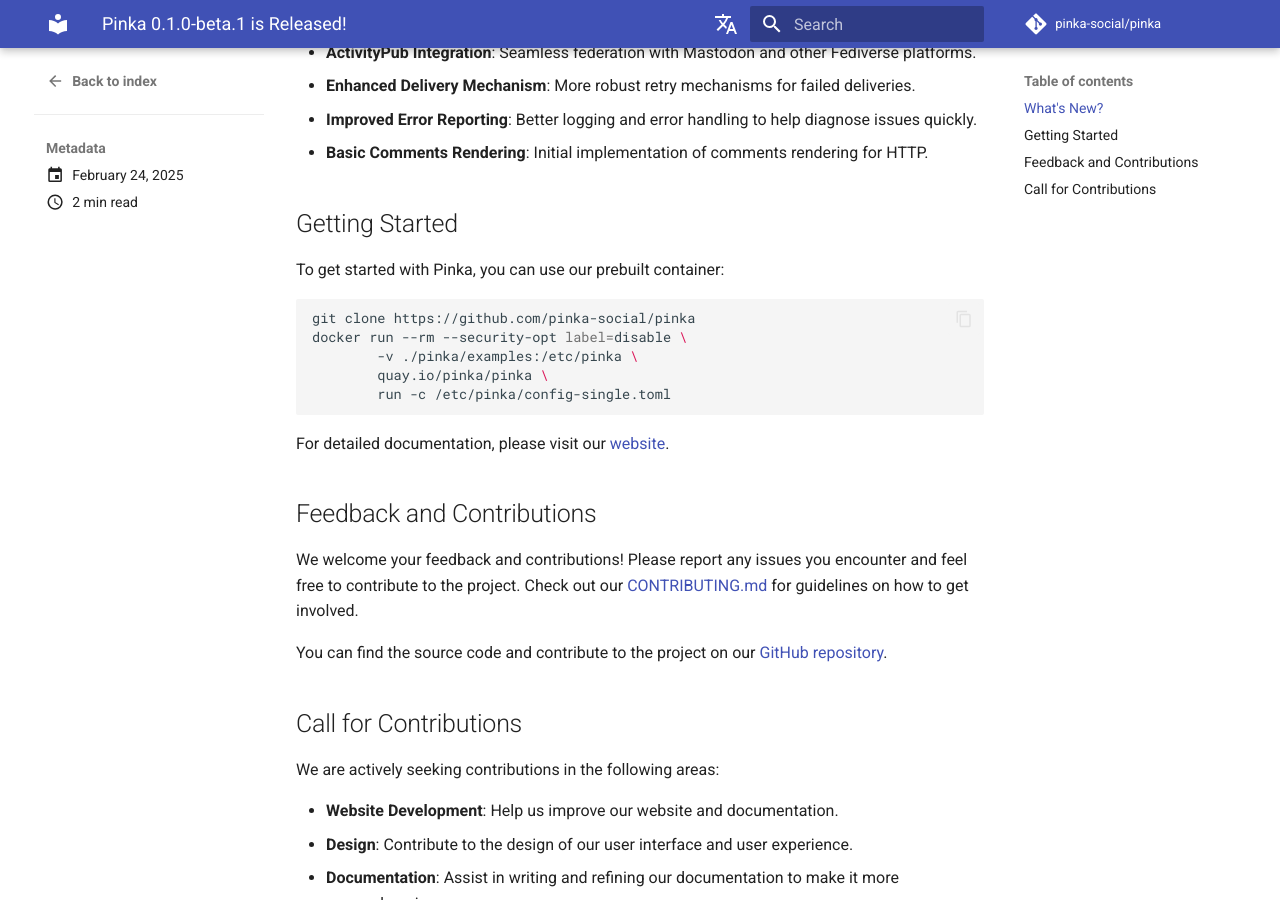
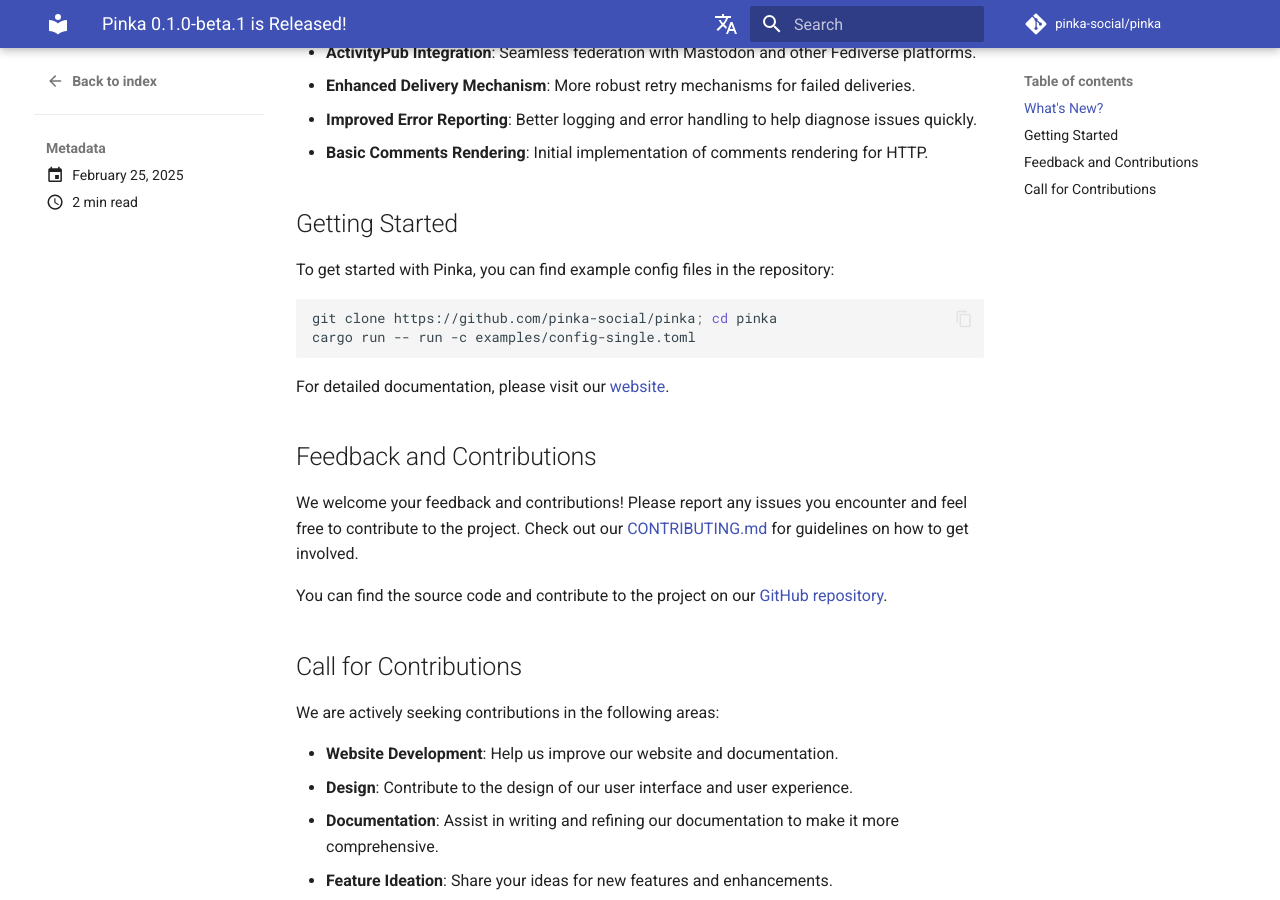
Before and after one commit to pinka-social/pinka, an MkDocs documentation site: the page built from docs/docs/blog/posts/v0_1_0_beta_1_release.md, in a window 1280 px wide and 900 px high, scrolled down 375 px. Built offline with MkDocs 1.6.1 and Material for MkDocs 9.7.7, drawn with Linux system fonts in a browser that asks for light colours; comment, search, counter and statistics services are not loaded.

Commit message:
docs: update blog post

````diff
--- a/docs/docs/blog/posts/v0_1_0_beta_1_release.md
+++ b/docs/docs/blog/posts/v0_1_0_beta_1_release.md
@@ -1,6 +1,6 @@
 ---
 slug: v0_1_0_beta_1_release
-date: 2025-02-24
+date: 2025-02-25
 ---
 
 
@@ -19,14 +19,11 @@ In this beta release, we've focused on enhancing the robustness and reliability
 
 ## Getting Started
 
-To get started with Pinka, you can use our prebuilt container:
+To get started with Pinka, you can find example config files in the repository:
 
 ```bash
-git clone https://github.com/pinka-social/pinka
-docker run --rm --security-opt label=disable \
-        -v ./pinka/examples:/etc/pinka \
-        quay.io/pinka/pinka \
-        run -c /etc/pinka/config-single.toml
+git clone https://github.com/pinka-social/pinka; cd pinka
+cargo run -- run -c examples/config-single.toml
 ```
 
 For detailed documentation, please visit our [website](https://pinka.dev).
````
